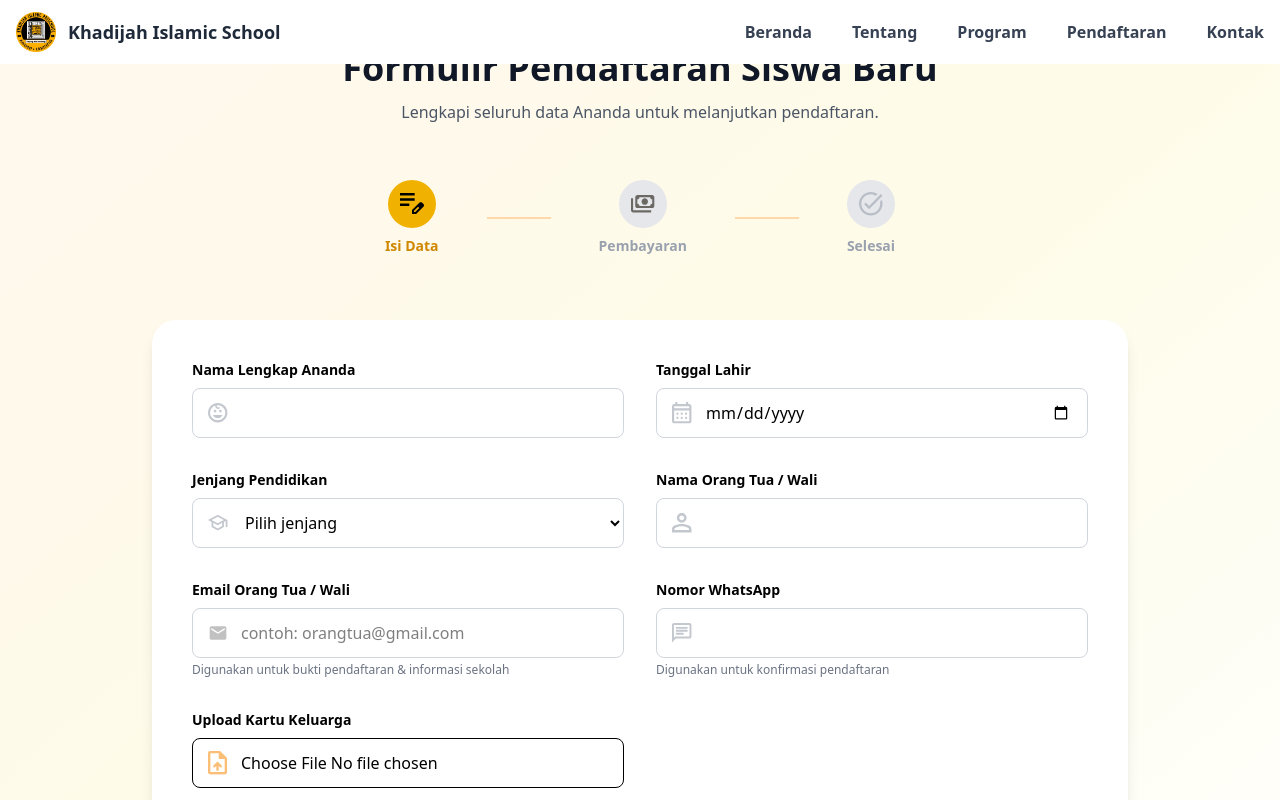
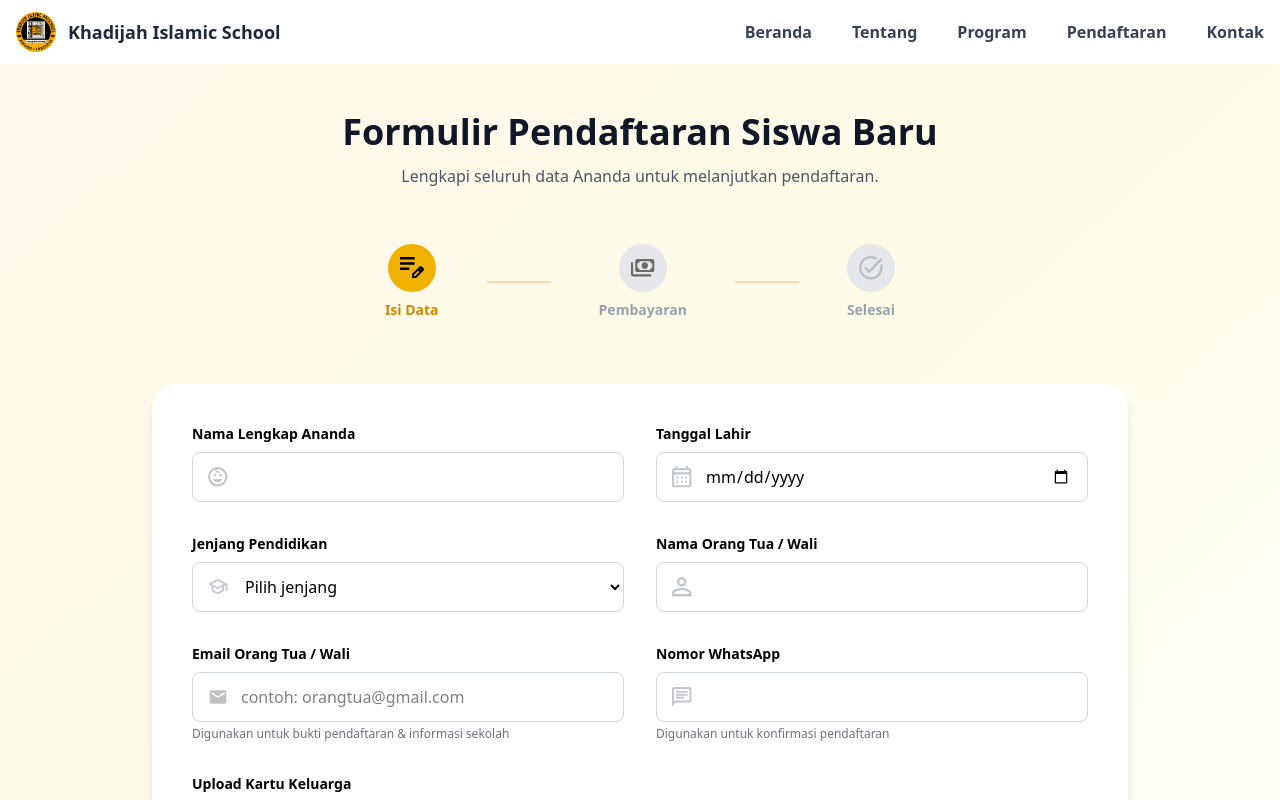
Before and after one commit to Chaerozi/Khadijah-Landing, a React (Vite) app: page /pendaftaran in a window 1280 px wide. Shown: the top 800 px of the page. Built offline with nearby package versions, Linux system fonts and the light colour scheme.

Commit message:
Update frontend components and UI

```diff
--- a/src/Payment/Pendaftaran1.jsx
+++ b/src/Payment/Pendaftaran1.jsx
@@ -187,7 +187,7 @@
       <div className="max-w-5xl mx-auto px-6">
         {/* HEADER */}
         <div className="text-center mb-14">
-          <h1 className="text-4xl font-bold text-gray-900">
+          <h1 className="text-4xl font-bold text-gray-900 mt-16">
             Formulir Pendaftaran Siswa Baru
           </h1>
           <p className="text-gray-600 mt-3">
```
